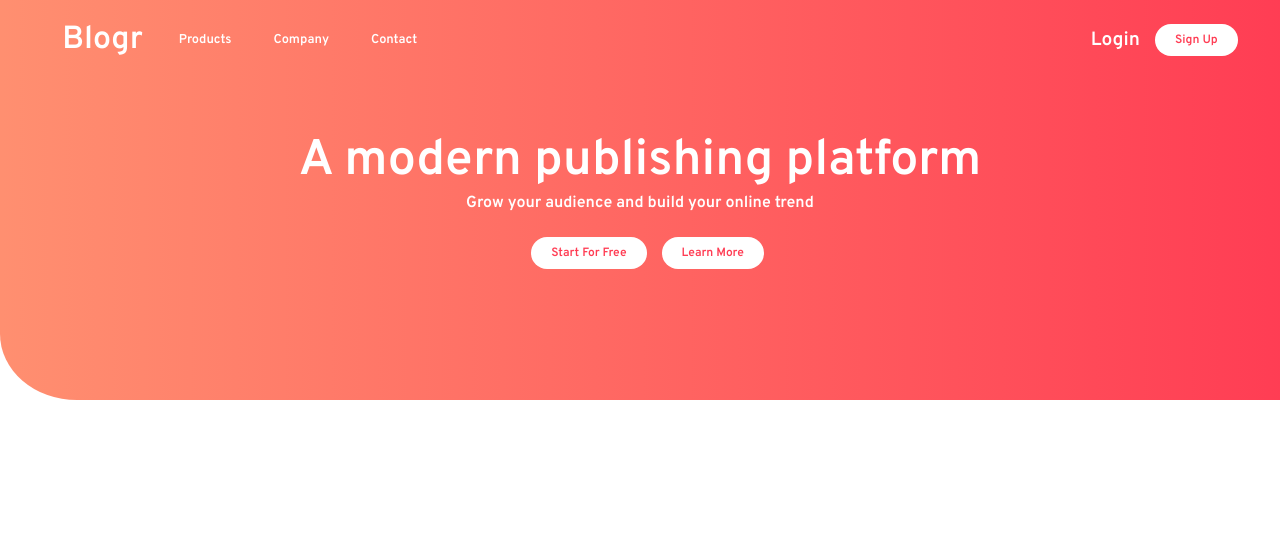
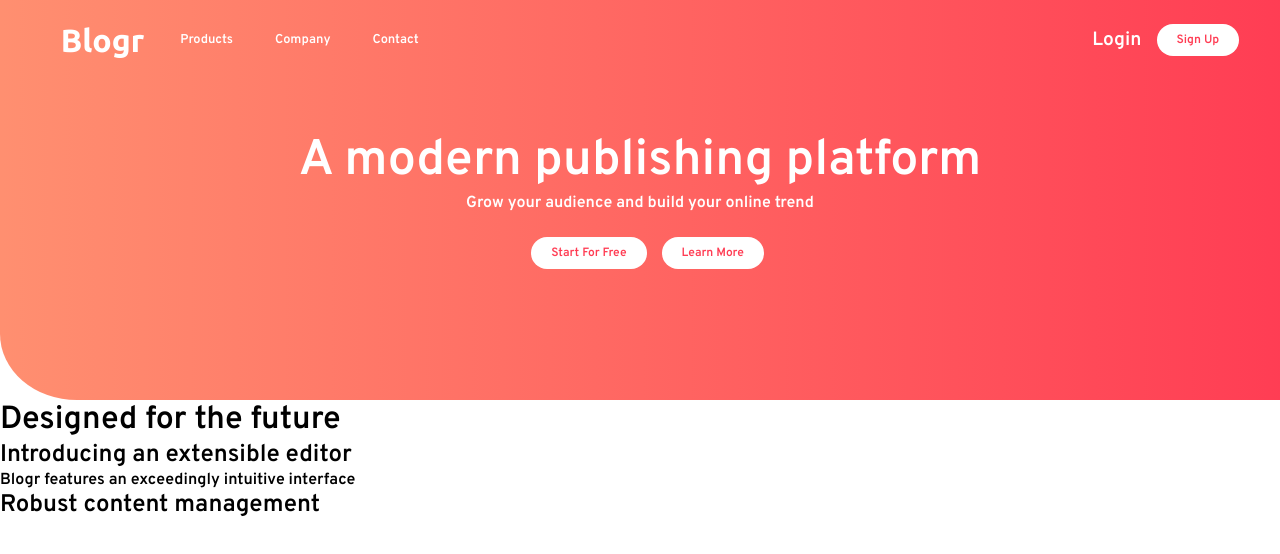
Before and after one commit to joeycrushed/blogr-landing-page, a React (Create React App) app in the folder blogr-landing-page/: page / in a window 1280 px wide. Shown: the top 554 px of the page. Built offline with nearby package versions, Linux system fonts and the light colour scheme; the HTML template or start-up script is replaced by a standard one.

Commit message:
Added Introduction component

```diff
--- a/blogr-landing-page/src/App.js
+++ b/blogr-landing-page/src/App.js
@@ -1,10 +1,12 @@
 import './App.css';
 import Hero from './components/Hero'
+import Introduction from './components/Introduction'
 
 function App() {
   return (
     <div className="app">
       <Hero />
+      <Introduction />
     </div>
   );
 }
--- /dev/null
+++ b/blogr-landing-page/src/components/Introduction.js
@@ -0,0 +1,22 @@
+import React from 'react'
+
+function Introduction() {
+    return (
+        <div>
+            <h1>Designed for the future</h1>
+            <div>
+                <div>
+                    <h2>Introducing an extensible editor</h2>
+                    <p>Blogr features an exceedingly intuitive interface</p>
+                    <h2>Robust content management</h2>
+                    <p></p>
+                </div>
+                <div>
+                    <img src="" alt="" />
+                </div>
+            </div>
+        </div>
+    )
+}
+
+export default Introduction
--- a/blogr-landing-page/src/components/Navbar/Navbar.css
+++ b/blogr-landing-page/src/components/Navbar/Navbar.css
@@ -10,6 +10,7 @@
 
 .navbar-logo {
     color: #fff;
+    font-family: 'Ubuntu', sans-serif;
     justify-self: start;
     margin: 0px 20px;
     cursor: pointer;
```
Also changed, not shown: blogr-landing-page/src/components/Introduction.css (added).
